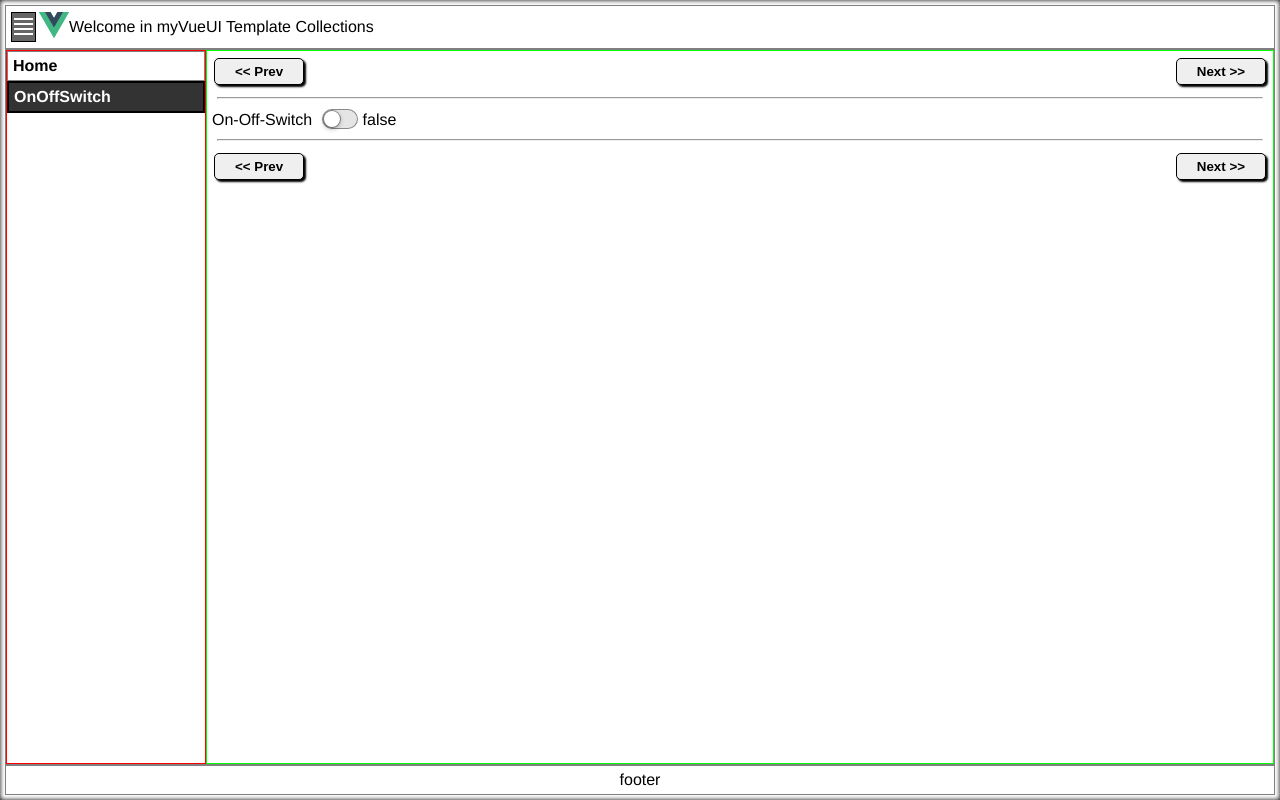
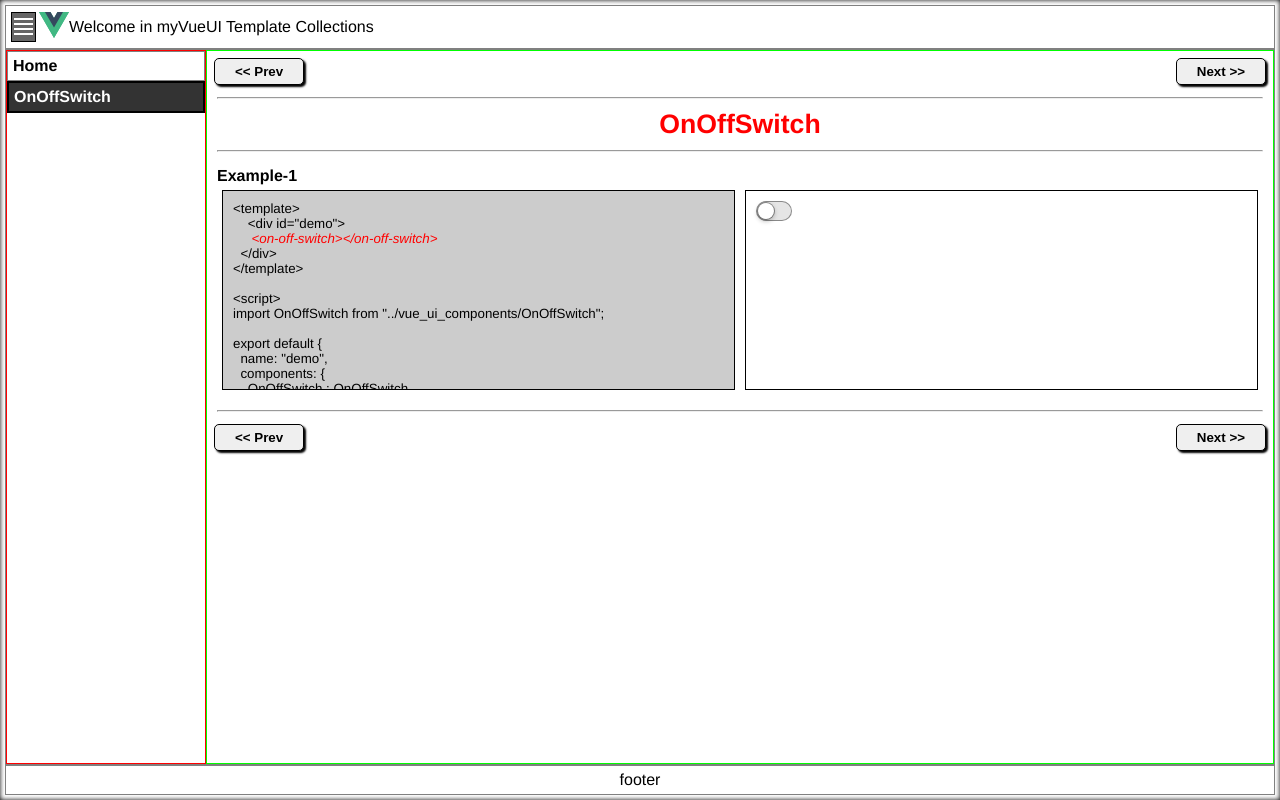
Before and after one commit to developergovindgupta/myvue, a Vue app: page / in a window 1280 px wide. Both pictures are taken after a click on the item "OnOffSwitch". Built offline with nearby package versions, Linux system fonts and the light colour scheme.

Commit message:
Create OnOffSwitchForm Example-1

```diff
--- a/src/assets/style.css
+++ b/src/assets/style.css
@@ -12,6 +12,7 @@ body {
   padding: 5px;
   overflow: hidden;
   box-shadow: inset 0px 0px 5px black;
+  font-size: 12pt;
 }
 
 div#app {
@@ -88,6 +89,94 @@ section {
   flex-shrink: 1;
   padding: 5px;
 }
+h1 {
+  font-size: 24pt;
+}
+h2 {
+  font-size: 20pt;
+}
+h3 {
+  font-size: 16pt;
+}
+h4 {
+  font-size: 12pt;
+}
+h5 {
+  font-size: 10pt;
+}
+h6 {
+  font-size: 8pt;
+}
+div[valign="middle"] {
+  display: flex;
+  align-items: center;
+}
+/*Flex div as table layout*/
+.Flex_Table {
+  width: 100%;
+}
+.Flex_Table > .Flex_Row {
+  display: flex;
+  flex-direction: row;
+}
+.Flex_Table > .Flex_Row > .Flex_Cell {
+  flex-grow: 1;
+  flex-shrink: 1;
+}
+.Flex_Table > .Flex_Row > .Flex_Cell_Inline {
+  flex-grow: 0;
+  flex-shrink: 0;
+}
+.Flex_Table.Wrap > .Flex_Row {
+  flex-wrap: wrap;
+}
+div[width="50%"] {
+  width: 50%;
+}
+.ExampleCode {
+  background-color: rgba(0, 0, 0, 0.2);
+  border: solid 1px black;
+  padding: 10px;
+  margin: 5px;
+  font-size: 10pt;
+
+  height: 200px;
+  overflow: auto;
+  white-space: nowrap;
+}
+.ExampleOutput {
+  background-color: rgba(255, 255, 255, 0.2);
+  border: solid 1px black;
+  padding: 10px;
+  margin: 5px;
+  font-style: italic;
+  height: 200px;
+  overflow: auto;
+}
+@media screen and (max-width: 800px) {
+  body {
+    font-size: 10pt;
+  }
+
+  h1 {
+    font-size: 18pt;
+  }
+  h2 {
+    font-size: 14pt;
+  }
+  h3 {
+    font-size: 12pt;
+  }
+  h4 {
+    font-size: 10pt;
+  }
+  h5 {
+    font-size: 8pt;
+  }
+  h6 {
+    font-size: 6pt;
+  }
+}
 
 @media screen and (max-width: 400px) {
   nav {
@@ -101,4 +190,11 @@ section {
     border: solid 1px red;
     width: 100%;
   }
+  div[width="50%"] {
+    width: 100%;
+  }
+  .ExampleOutput {
+    min-height: 100px;
+    height: auto;
+  }
 }
--- a/src/components/vueForms/OnOffSwitchForm.vue
+++ b/src/components/vueForms/OnOffSwitchForm.vue
@@ -1,7 +1,47 @@
 <template>
   <div class="OnOffSwitchForm">
-    <on-off-switch v-model="isOn"></on-off-switch>
-    {{isOn}}
+    <div style="text-align:center;">
+      <h2 style="color:red;">OnOffSwitch</h2>
+
+      <hr />
+    </div>
+    <div class="Flex_Table Wrap" style="padding:5px;">
+      <div class="Flex_Row">
+        <div class="Flex_Cell">
+          <h4>Example-1</h4>
+        </div>
+      </div>
+      <div class="Flex_Row">
+        <div class="Flex_Cell" width="50%">
+          <div class="ExampleCode">
+            &lt;template&gt;
+            <br />&nbsp; &nbsp; &lt;div id="demo"&gt;
+            <br />&nbsp;&nbsp;&nbsp;&nbsp;
+            <span
+              style="color:red; font-style:italic;"
+            >&lt;on-off-switch&gt;&lt;/on-off-switch&gt;</span>
+            <br />&nbsp;&nbsp;&lt;/div&gt;
+            <br />&lt;/template&gt;
+            <br />
+            <br />&lt;script&gt;
+            <br />import&nbsp;OnOffSwitch&nbsp;from&nbsp;"../vue_ui_components/OnOffSwitch";
+            <br />
+            <br />export&nbsp;default&nbsp;{
+            <br />&nbsp;&nbsp;name:&nbsp;"demo",
+            <br />&nbsp;&nbsp;components:&nbsp;{
+            <br />&nbsp;&nbsp;&nbsp;&nbsp;OnOffSwitch : OnOffSwitch
+            <br />&nbsp;&nbsp;}
+            <br />};
+            <br />&lt;/script&gt;
+          </div>
+        </div>
+        <div class="Flex_Cell" width="50%">
+          <div class="ExampleOutput">
+            <on-off-switch></on-off-switch>
+          </div>
+        </div>
+      </div>
+    </div>
   </div>
 </template>
 
@@ -10,7 +50,7 @@ import OnOffSwitch from "../vue_ui_components/OnOffSwitch";
 export default {
   name: "OnOffSwitchForm",
   components: {
-    OnOffSwitch
+    OnOffSwitch: OnOffSwitch
   },
   props: {
     msg: String
@@ -23,7 +63,7 @@ export default {
 };
 </script>
 <style scoped>
-.OnOffSwitchForm {
+/* .OnOffSwitchForm {
   display: block;
-}
+} */
 </style>
--- a/src/components/vue_ui_components/OnOffSwitch.vue
+++ b/src/components/vue_ui_components/OnOffSwitch.vue
@@ -1,10 +1,15 @@
 <template>
   <label class="OnOffSwitch">
-    <span>On-Off-Switch</span>
+    <span v-if="leftLabel">{{leftLabel}}&nbsp;</span>
+    <span v-if="showLabelBefore && (trueLabel ||falseLabel)">{{status?trueLabel:falseLabel}}&nbsp;</span>
     <input type="checkbox" class="green tinyswitch" v-model="status" />
     <div>
       <div></div>
     </div>
+    <span
+      v-if="showLabelBefore==false  && (trueLabel ||falseLabel)"
+    >&nbsp;{{status?trueLabel:falseLabel}}</span>
+    <span v-if="rightLabel">&nbsp;{{rightLabel}}</span>
   </label>
 </template>
 
@@ -12,7 +17,12 @@
 export default {
   name: "OnOffSwitch",
   props: {
-    value: Boolean
+    value: Boolean,
+    showLabelBefore: Boolean,
+    trueLabel: { type: String, default: "" },
+    falseLabel: { type: String, default: "" },
+    leftLabel: { type: String, default: "" },
+    rightLabel: { type: String, default: "" }
   },
   data() {
     return {
@@ -31,9 +41,7 @@ export default {
   position: relative;
   display: inline-block;
 }
-.OnOffSwitch span {
-  margin-right: 10px;
-}
+
 input[type="checkbox"] {
   position: absolute;
   opacity: 0;
```
Also changed, not shown: src/components/vueForms/DemoForm.vue (added, +15 -0 lines), src/components/vueForms/DemoForm.html (added).
